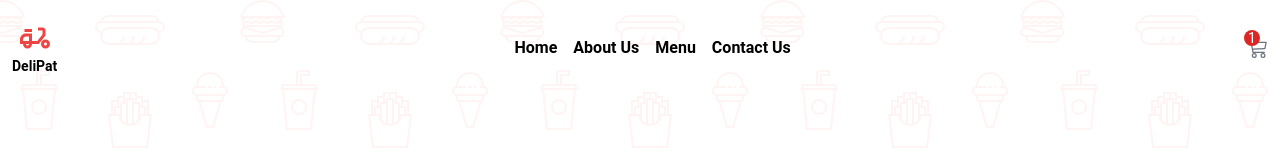
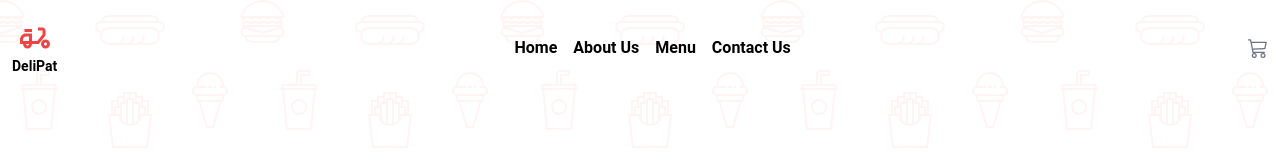
Before and after one commit to boularbahsmail/Food-Delivery-App, a Next.js app: page / in a window 1280 px wide. Shown: the top 160 px of the page. Built offline with nearby package versions, Linux system fonts and the light colour scheme.

Commit message:
Cart Notification Span Removed

```diff
--- a/components/Navbar/index.jsx
+++ b/components/Navbar/index.jsx
@@ -50,10 +50,7 @@ const Navbar = () => {
 
         <div>
           <Link href="">
-            <a title="Cart" className="relative">
-              <span className="absolute -top-2 right-2 bg-red-600 h-4 w-4 p-2 text-sm text-white rounded-xl flex justify-center items-center">
-                1
-              </span>
+            <a title="Cart">
               <BsCart3 className={`font-semibold text-xl text-gray-500 ${styles.cart} ${navOpen ? `${styles.open}` : ""}`} />
             </a>
           </Link>
```
